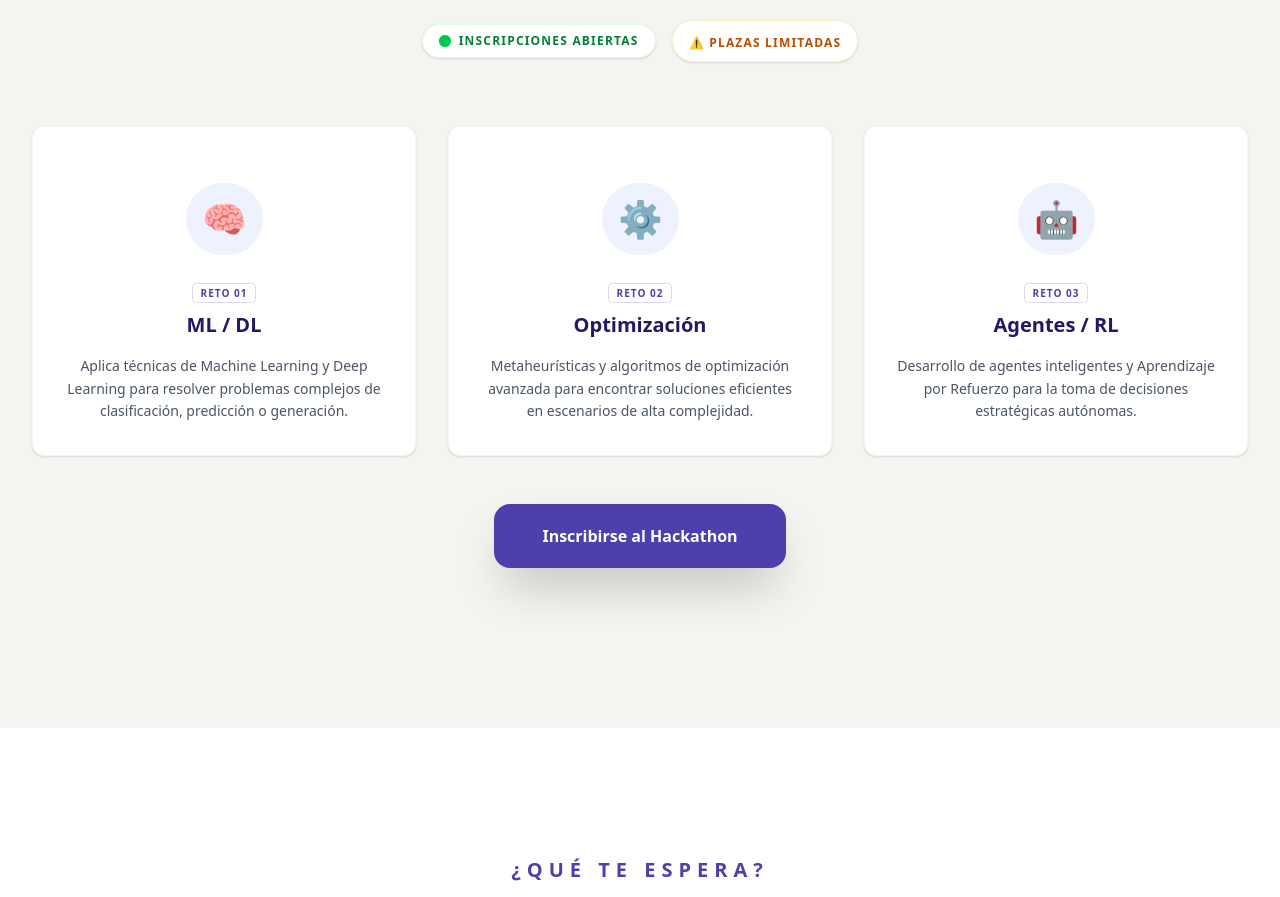
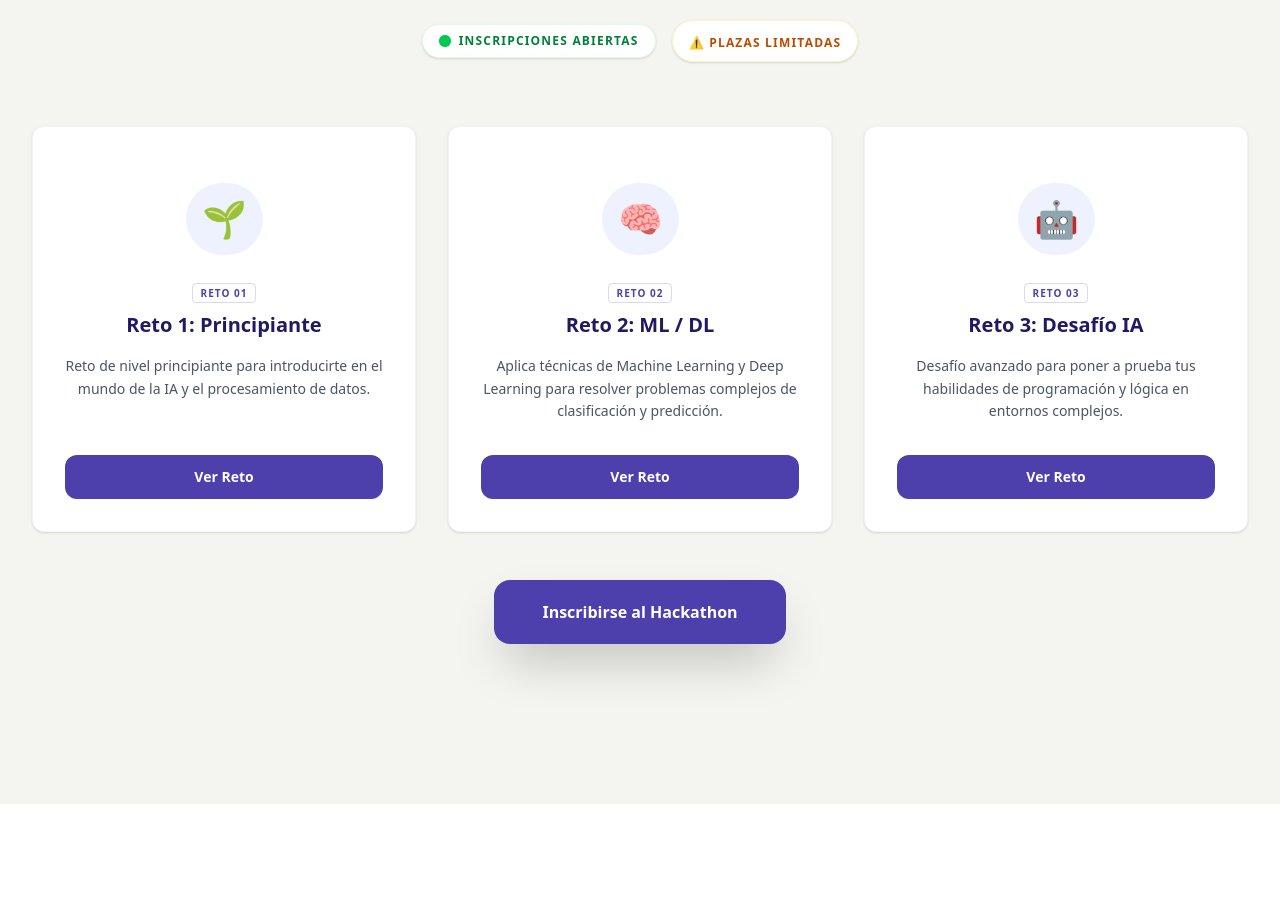
Before and after one commit to asociacion-ia/aiaweb, an Astro site: page /hackaton in a window 1280 px wide. Shown: the part 1480-2377 px from the top of the page. Built offline with nearby package versions, Linux system fonts and the light colour scheme; Astro itself is replaced by a stand-in of ours.

Commit message:
añadiendo boton para ir a retos

```diff
--- a/src/components/HackatonChallengeCard.astro
+++ b/src/components/HackatonChallengeCard.astro
@@ -7,9 +7,11 @@ interface Props {
     titleKey: string;
     descKey: string;
     idKey: string;
+    link: string;
 }
 
-const { title, description, icon, id, titleKey, descKey, idKey } = Astro.props;
+const { title, description, icon, id, titleKey, descKey, idKey, link } =
+    Astro.props;
 ---
 
 <div
@@ -36,7 +38,18 @@ const { title, description, icon, id, titleKey, descKey, idKey } = Astro.props;
         {title}
     </h3>
 
-    <p class="text-gray-600 leading-relaxed text-sm" data-i18n={descKey}>
+    <p class="text-gray-600 leading-relaxed text-sm mb-8" data-i18n={descKey}>
         {description}
     </p>
+
+    <div class="mt-auto w-full">
+        <a
+            href={link}
+            target="_blank"
+            class="inline-flex items-center justify-center w-full px-6 py-3 text-sm font-bold text-white bg-[#4D40AC] rounded-xl hover:bg-[#3d328a] transition-colors duration-300"
+            data-i18n="challenges.btn.view"
+        >
+            Ver Reto
+        </a>
+    </div>
 </div>
--- a/src/components/HackatonChallengeList.astro
+++ b/src/components/HackatonChallengeList.astro
@@ -6,31 +6,34 @@ const challenges = [
         titleKey: "challenges.ml.title",
         descKey: "challenges.ml.desc",
         idKey: "challenges.ml.id",
-        title: "ML / DL",
+        title: "Reto 1",
         description:
-            "Aplica técnicas de Machine Learning y Deep Learning para resolver problemas complejos de clasificación, predicción o generación.",
-        icon: "🧠",
+            "Reto de nivel principiante para introducirte en el mundo de la IA.",
+        icon: "🌱",
         id: "RETO 01",
+        link: "https://grafo-hackathon-ia.streamlit.app/Reto_Principiante",
     },
     {
         titleKey: "challenges.opt.title",
         descKey: "challenges.opt.desc",
         idKey: "challenges.opt.id",
-        title: "Optimización",
+        title: "Reto 2 ML",
         description:
-            "Metaheurísticas y algoritmos de optimización avanzada para encontrar soluciones eficientes en escenarios de alta complejidad.",
-        icon: "⚙️",
+            "Aplica técnicas de Machine Learning y Deep Learning para resolver problemas complejos de clasificación y predicción.",
+        icon: "🧠",
         id: "RETO 02",
+        link: "https://github.com/maybepueblo/Breaking-Data-Reto-2",
     },
     {
         titleKey: "challenges.rl.title",
         descKey: "challenges.rl.desc",
         idKey: "challenges.rl.id",
-        title: "Agentes / RL",
+        title: "Reto 3",
         description:
-            "Desarrollo de agentes inteligentes y Aprendizaje por Refuerzo para la toma de decisiones estratégicas autónomas.",
+            "Desafío avanzado para poner a prueba tus habilidades de programación y lógica.",
         icon: "🤖",
         id: "RETO 03",
+        link: "https://github.com/KaiserAI/Breaking-Data-Reto-3",
     },
 ];
 ---
@@ -48,6 +51,7 @@ const challenges = [
                     titleKey={challenge.titleKey}
                     descKey={challenge.descKey}
                     idKey={challenge.idKey}
+                    link={challenge.link}
                     data-aos-delay={index * 100}
                 />
             ))
--- a/src/components/Navbar.astro
+++ b/src/components/Navbar.astro
@@ -262,18 +262,19 @@ import logoaso from "../assets/logoaso.png";
             "challenges.status.open": "Inscripciones Abiertas",
             "challenges.status.limited": "⚠️ Plazas Limitadas",
             "challenges.ml.id": "RETO 01",
-            "challenges.ml.title": "ML / DL",
+            "challenges.ml.title": "Reto 1: Principiante",
             "challenges.ml.desc":
-                "Aplica técnicas de Machine Learning y Deep Learning para resolver problemas complejos de clasificación, predicción o generación.",
+                "Reto de nivel principiante para introducirte en el mundo de la IA y el procesamiento de datos.",
             "challenges.opt.id": "RETO 02",
-            "challenges.opt.title": "Optimización",
+            "challenges.opt.title": "Reto 2: ML / DL",
             "challenges.opt.desc":
-                "Metaheurísticas y algoritmos de optimización avanzada para encontrar soluciones eficientes en escenarios de alta complejidad.",
+                "Aplica técnicas de Machine Learning y Deep Learning para resolver problemas complejos de clasificación y predicción.",
             "challenges.rl.id": "RETO 03",
-            "challenges.rl.title": "Agentes / RL",
+            "challenges.rl.title": "Reto 3: Desafío IA",
             "challenges.rl.desc":
-                "Desarrollo de agentes inteligentes y Aprendizaje por Refuerzo para la toma de decisiones estratégicas autónomas.",
+                "Desafío avanzado para poner a prueba tus habilidades de programación y lógica en entornos complejos.",
             "challenges.btn.register": "Inscribirse al Hackathon",
+            "challenges.btn.view": "Ver Reto",
             "location.title": "Sede del Evento",
             "location.desc":
                 "Te esperamos en el Campus de Móstoles de la URJC, un espacio diseñado para la innovación y el desarrollo tecnológico.",
@@ -386,18 +387,19 @@ import logoaso from "../assets/logoaso.png";
             "challenges.status.open": "Registrations Open",
             "challenges.status.limited": "⚠️ Limited Spots",
             "challenges.ml.id": "CHALLENGE 01",
-            "challenges.ml.title": "ML / DL",
+            "challenges.ml.title": "Challenge 1: Beginner",
             "challenges.ml.desc":
-                "Apply Machine Learning and Deep Learning techniques to solve complex classification, prediction or generation problems.",
+                "Beginner level challenge to introduce you to the world of AI and data processing.",
             "challenges.opt.id": "CHALLENGE 02",
-            "challenges.opt.title": "Optimization",
+            "challenges.opt.title": "Challenge 2: ML / DL",
             "challenges.opt.desc":
-                "Metaheuristics and advanced optimization algorithms to find efficient solutions in high-complexity scenarios.",
+                "Apply Machine Learning and Deep Learning techniques to solve complex classification and prediction problems.",
             "challenges.rl.id": "CHALLENGE 03",
-            "challenges.rl.title": "Agents / RL",
+            "challenges.rl.title": "Challenge 3: AI Challenge",
             "challenges.rl.desc":
-                "Development of intelligent agents and Reinforcement Learning for autonomous strategic decision-making.",
+                "Advanced challenge to test your programming and logic skills in complex environments.",
             "challenges.btn.register": "Register for the Hackathon",
+            "challenges.btn.view": "View Challenge",
             "location.title": "Event Venue",
             "location.desc":
                 "We'll be waiting for you at the URJC Móstoles Campus, a space designed for innovation and technological development.",
--- a/src/i18n/translations.js
+++ b/src/i18n/translations.js
@@ -44,15 +44,16 @@ export const translations = {
         "challenges.status.open": "Inscripciones Abiertas",
         "challenges.status.limited": "⚠️ Plazas Limitadas",
         "challenges.ml.id": "RETO 01",
-        "challenges.ml.title": "ML / DL",
-        "challenges.ml.desc": "Aplica técnicas de Machine Learning y Deep Learning para resolver problemas complejos de clasificación, predicción o generación.",
+        "challenges.ml.title": "Reto 1: Principiante",
+        "challenges.ml.desc": "Reto de nivel principiante para introducirte en el mundo de la IA y el procesamiento de datos.",
         "challenges.opt.id": "RETO 02",
-        "challenges.opt.title": "Optimización",
-        "challenges.opt.desc": "Metaheurísticas y algoritmos de optimización avanzada para encontrar soluciones eficientes en escenarios de alta complejidad.",
+        "challenges.opt.title": "Reto 2: ML / DL",
+        "challenges.opt.desc": "Aplica técnicas de Machine Learning y Deep Learning para resolver problemas complejos de clasificación y predicción.",
         "challenges.rl.id": "RETO 03",
-        "challenges.rl.title": "Agentes / RL",
-        "challenges.rl.desc": "Desarrollo de agentes inteligentes y Aprendizaje por Refuerzo para la toma de decisiones estratégicas autónomas.",
+        "challenges.rl.title": "Reto 3: Desafío IA",
+        "challenges.rl.desc": "Desafío avanzado para poner a prueba tus habilidades de programación y lógica en entornos complejos.",
         "challenges.btn.register": "Inscribirse al Hackathon",
+        "challenges.btn.view": "Ver Reto",
 
         // Location
         "location.title": "Sede del Evento",
@@ -109,15 +110,16 @@ export const translations = {
         "challenges.status.open": "Registrations Open",
         "challenges.status.limited": "⚠️ Limited Spots",
         "challenges.ml.id": "CHALLENGE 01",
-        "challenges.ml.title": "ML / DL",
-        "challenges.ml.desc": "Apply Machine Learning and Deep Learning techniques to solve complex classification, prediction or generation problems.",
+        "challenges.ml.title": "Challenge 1: Beginner",
+        "challenges.ml.desc": "Beginner level challenge to introduce you to the world of AI and data processing.",
         "challenges.opt.id": "CHALLENGE 02",
-        "challenges.opt.title": "Optimization",
-        "challenges.opt.desc": "Metaheuristics and advanced optimization algorithms to find efficient solutions in high-complexity scenarios.",
+        "challenges.opt.title": "Challenge 2: ML / DL",
+        "challenges.opt.desc": "Apply Machine Learning and Deep Learning techniques to solve complex classification and prediction problems.",
         "challenges.rl.id": "CHALLENGE 03",
-        "challenges.rl.title": "Agents / RL",
-        "challenges.rl.desc": "Development of intelligent agents and Reinforcement Learning for autonomous strategic decision-making.",
+        "challenges.rl.title": "Challenge 3: AI Challenge",
+        "challenges.rl.desc": "Advanced challenge to test your programming and logic skills in complex environments.",
         "challenges.btn.register": "Register for the Hackathon",
+        "challenges.btn.view": "View Challenge",
 
         // Location
         "location.title": "Event Venue",
```
